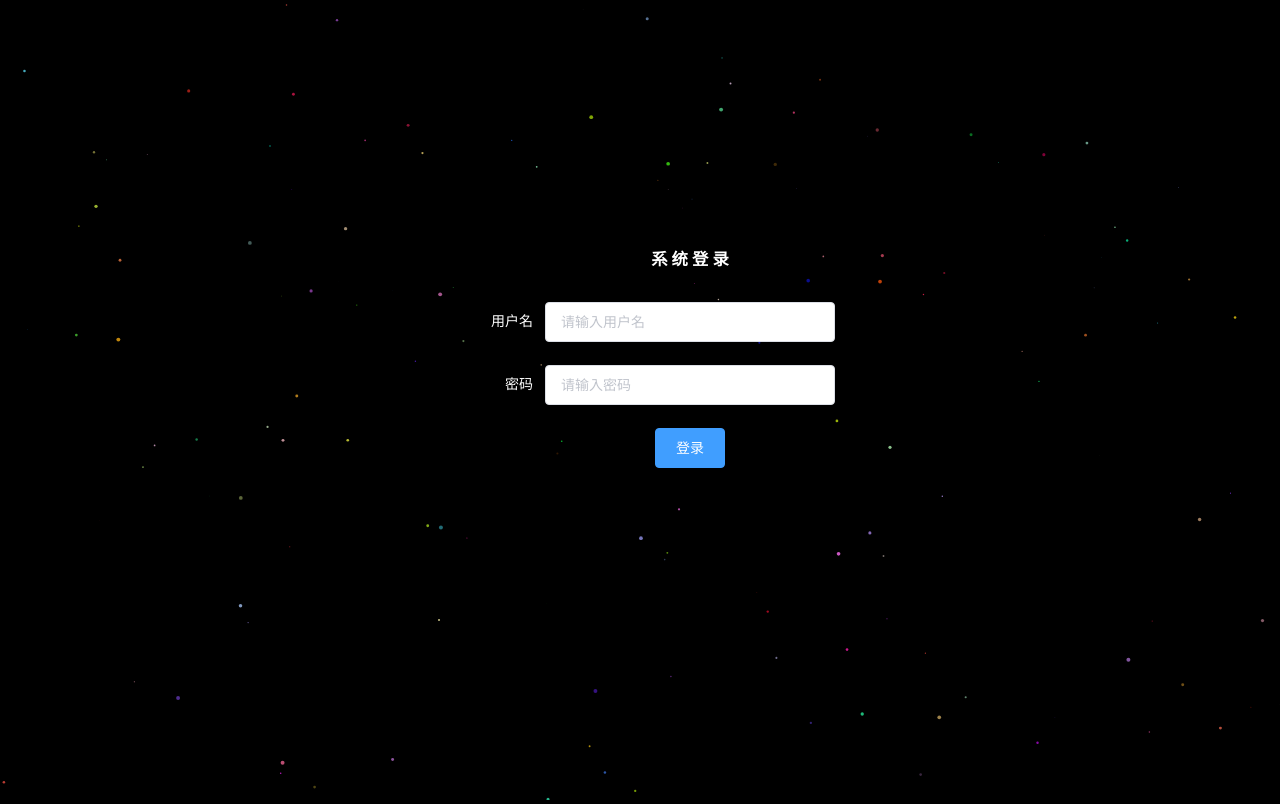
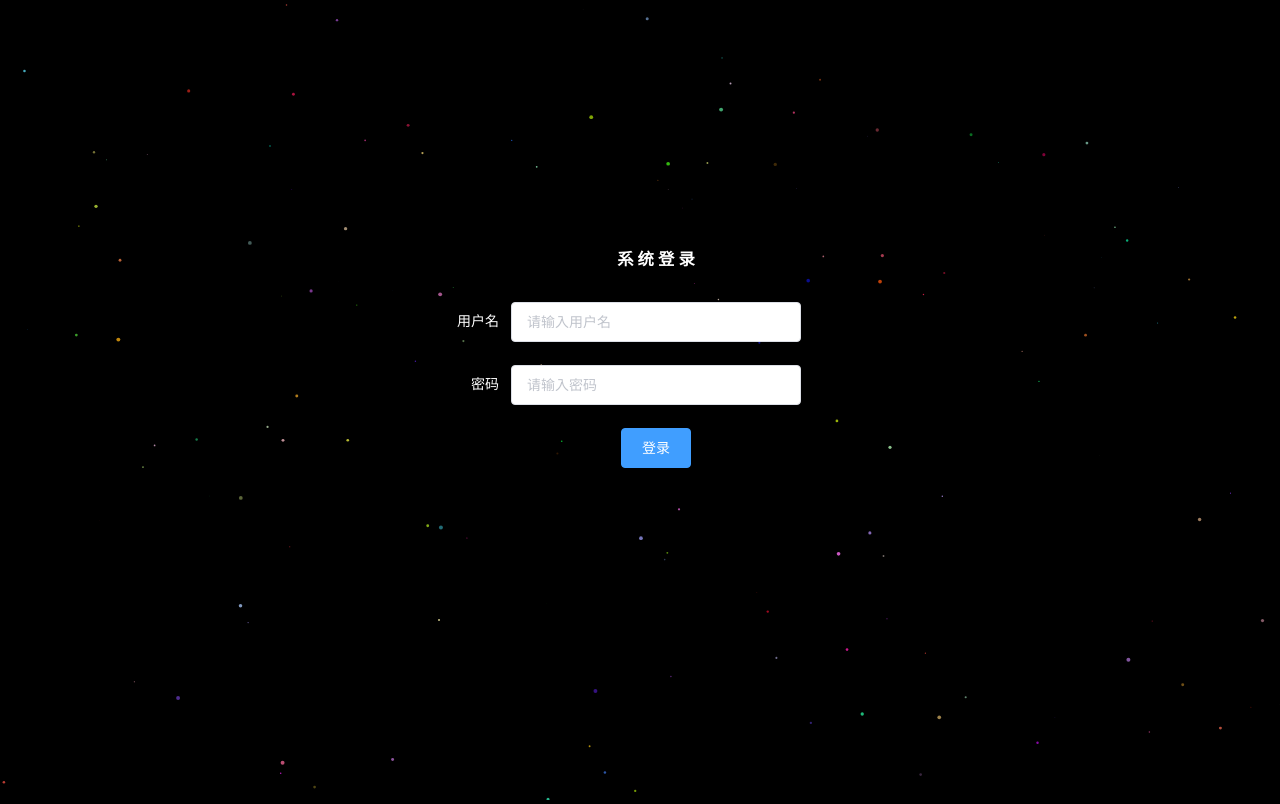
Before and after one commit to baixue0111/vue-study, a Vue app in the folder vueAdmin/: page /#/login in a window 1280 px wide. Built offline with nearby package versions, Linux system fonts and the light colour scheme.

Commit message:
修改登录框位置

```diff
--- a/vueAdmin/src/components/login/login.vue
+++ b/vueAdmin/src/components/login/login.vue
@@ -251,7 +251,7 @@
       top: 30%;
       left: 50%;
       width: 390px;
-      margin-left: -195px;
+      margin-left: -229px;
       .title {
         color: #fff;
         margin: 0;
```
